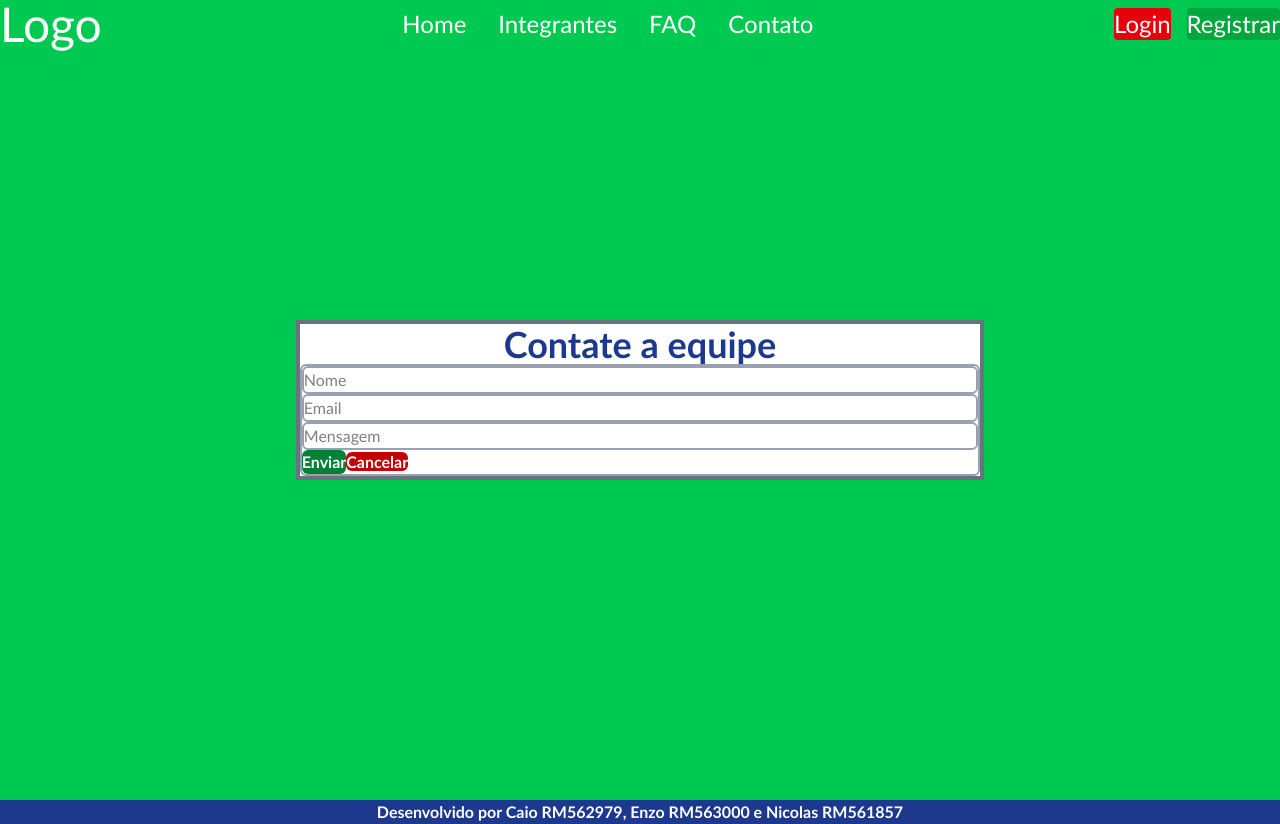
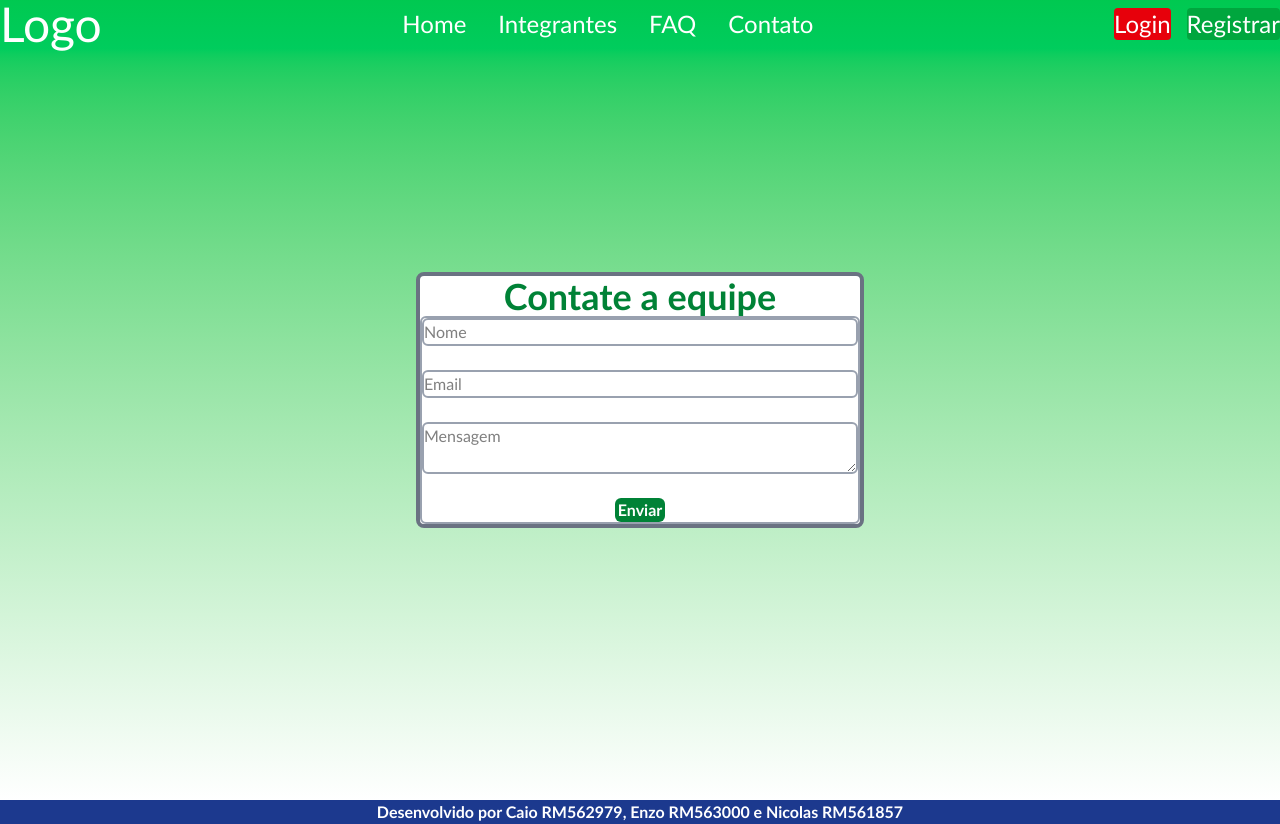
Before and after one commit to Caiok275/FrontGS, a React (Vite) app: page /Contato in a window 1280 px wide. Built offline with nearby package versions, Linux system fonts and the light colour scheme.

Commit message:
Otimizar Paginas

```diff
--- a/src/Routes/Contato/Contato.tsx
+++ b/src/Routes/Contato/Contato.tsx
@@ -1,45 +1,66 @@
-import React, { useState } from "react";
-import { Link, useNavigate } from "react-router-dom";
+import { useState } from 'react';
 
-type TypeContato = {
-    nome:string;
-    email:string;
-    mensagem:string
+export default function Contato() {
+  const [Contato, setContato] = useState<Contato>({
+    nome: '',
+    email: '',
+    mensagem: ''
+  });
+
+interface Contato {
+    nome: string;
+    email: string;
+    mensagem: string;
 }
 
-export default function Contato(){
-const navegacao = useNavigate();
-
-const [Contato, setContato] = useState<TypeContato>({
-    nome:"",
-    email: "",
-    mensagem: "",
-})
-
-const handleChange = (e: React.ChangeEvent<HTMLInputElement>) => {
-    const {name, value} = e.target;
-    setContato({...Contato, [name]: value});
+interface ChangeEvent {
+    target: {
+        name: string;
+        value: string;
+    };
 }
 
-const handleSubmit = (e:React.FormEvent<HTMLFormElement>) => {
+const handleChange = (e: ChangeEvent) => {
+    setContato({
+        ...Contato,
+        [e.target.name]: e.target.value
+    });
+};
+
+  const handleSubmit = (e: React.FormEvent<HTMLFormElement>) => {
     e.preventDefault();
-    navegacao("/")
+    console.log('Enviado:', Contato);
+    alert('Mensagem enviada com sucesso!');
+  };
+
+  return (
+
+    <div className="w-full min-h-screen bg-gradient-to-b from-green-500 to-white flex flex-col justify-center items-center p-4 ">
+      <div className="bg-white p-8 border-4 border-gray-500 rounded-lg w-full max-w-md">
+        <h1 className="text-green-700 text-4xl text-center font-bold mb-8">
+          Contate a equipe
+        </h1>
+
+        <form className="border-2 border-gray-400 rounded-md w-full px-4 py-4 flex flex-col gap-6" onSubmit={handleSubmit}>
+          <input className="border-2 border-gray-400 rounded-md p-2 w-full mb-4" type="text" name="nome" value={Contato.nome} placeholder="Nome"
+            onChange={handleChange}/>
+
+          <input className="border-2 border-gray-400 rounded-md p-2 w-full mb-4" type="email" name="email" value={Contato.email} placeholder="Email"
+            onChange={handleChange} />
+
+          <textarea
+            className="border-2 border-gray-400 rounded-md p-2 w-full mb-4" name="mensagem" value={Contato.mensagem}
+            placeholder="Mensagem"
+            onChange={handleChange}/>
+
+          <div className="flex gap-3 justify-center mt-4">
+            <button
+                className="bg-green-700 hover:bg-green-800 text-white font-bold py-4 px-10 rounded-md min-w-[50px] transition-colors duration-200" type="submit">Enviar
+            </button>
+
+          </div>
+        </form>
+      </div>
+    </div>
+  );
 }
-
-return(
-    <div className="w-full min-h-screen bg-green-500 flex flex-col justify-center items-center">
-        <div className="bg-white p-8 border-4 border-gray-500">
-            <h1 className="text-blue-900 text-4xl text-center font-bold mb-8"> Contate a equipe</h1>
-
-            <form className="border-2 border-gray-400 p-4 rounded-md" onSubmit={handleSubmit}>
-                <input className="border-2 border-gray-400 rounded-md p-2 w-full mb-2" type="text" name="nome" value={Contato.nome} placeholder="Nome" onChange={handleChange}></input>
-                <input className="border-2 border-gray-400 rounded-md p-2 w-full mb-2" type="text" name="email" value={Contato.email} placeholder="Email" onChange={handleChange}></input>
-                <input className="border-2 border-gray-400 rounded-md p-2 w-full mb-2" type="text" name="mensagem" value={Contato.mensagem} placeholder="Mensagem" onChange={handleChange}></input>
-                <button className="bg-green-700 text-white font-bold py-2 px-4 rounded-md mr-3" type="submit">Enviar</button>
-                <Link className="bg-red-700 text-white font-bold py-2 px-4 rounded-md" to={"/"}>Cancelar</Link>
-            </form>
-        </div>
-    </div>
-
-)
-}
--- a/src/Routes/FAQ/FAQ.tsx
+++ b/src/Routes/FAQ/FAQ.tsx
@@ -15,7 +15,7 @@ function Pergunta({ pergunta, resposta }: PerguntaProps) {
 
 export default function FAQ() {
   return (
-    <div className="w-full min-h-screen bg-green-500 flex flex-col justify-center items-center px-4 py-8">
+    <div className="w-full min-h-screen bg-gradient-to-b from-green-500 to-white flex flex-col justify-center items-center px-4 py-8">
       <h2 className="text-3xl font-bold text-center mb-8 text-blue-900">
         Perguntas Frequentes
       </h2>
--- a/src/Routes/Home/Home.tsx
+++ b/src/Routes/Home/Home.tsx
@@ -4,14 +4,12 @@ export default function Home() {
 
     return (
         <div className="w-full min-h-screen bg-cover bg-center flex flex-col justify-center items-center" style={{ backgroundImage: `url(${bg})` }}>
-            <h1 className="text-6xl text-white font-bold mb-6">FrontGS</h1>
+            <h1 className="text-6xl text-white font-bold mb-6">Turnos do Bem-Estar</h1>
 
             <div className="flex flex-col justify-center items-center text-center text-4xl text-white">
-                <p className="mb-4">Sua plataforma de gerenciamento de serviços</p>
+                <p className="mb-4">O futuro do trabalho começa com o cuidado no presente!</p>
                 <p className="max-w-2xl text-lg">
-                    Lorem ipsum dolor, sit amet consectetur adipisicing elit. Nisi, aut. Saepe
-                    aliquid quia nulla recusandae ut, et quam voluptates minima voluptatibus
-                    necessitatibus eaque est quidem sunt. Iure, iste non. Nam.
+                    A iniciativa Bem-Estar em Turnos trata-se de um grupo de pessoas que prioriza a saúde emocional da sua equipe durante seu dia-a-dia. Todos os dias, você terá a opção de responder cinco perguntas rápidas sobre como está se sentindo; E a partir dessas respostas, conta com o apoio combinado dos nossos funcionários e um assistente de IA, que juntos analisam o nível de estresse (baixo, médio ou alto) e sugerem pausas, exercícios de respiração, momentos de foco ou ajustes simples na rotina.
                 </p>
             </div>
 
--- a/src/Routes/Integrantes/Integrantes.tsx
+++ b/src/Routes/Integrantes/Integrantes.tsx
@@ -4,7 +4,7 @@ import imgNico from "../../assets/fotonico.jpg"
 
 export default function Integrantes() {
   return (
-    <div className="w-full min-h-screen bg-green-500 flex flex-col justify-center items-center">
+    <div className="w-full min-h-screen bg-gradient-to-b from-green-500 to-white flex flex-col justify-center items-center">
       <h2 className="text-3xl font-bold text-center mb-8 text-blue-900">
         Conheça os Integrantes
       </h2>
```
